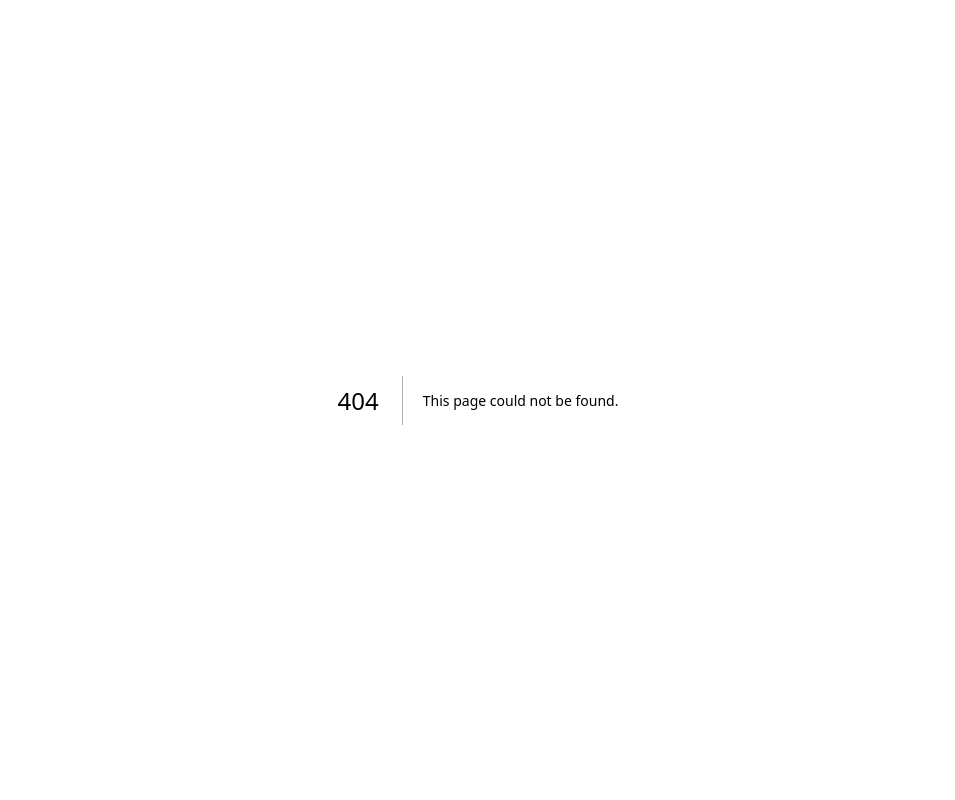
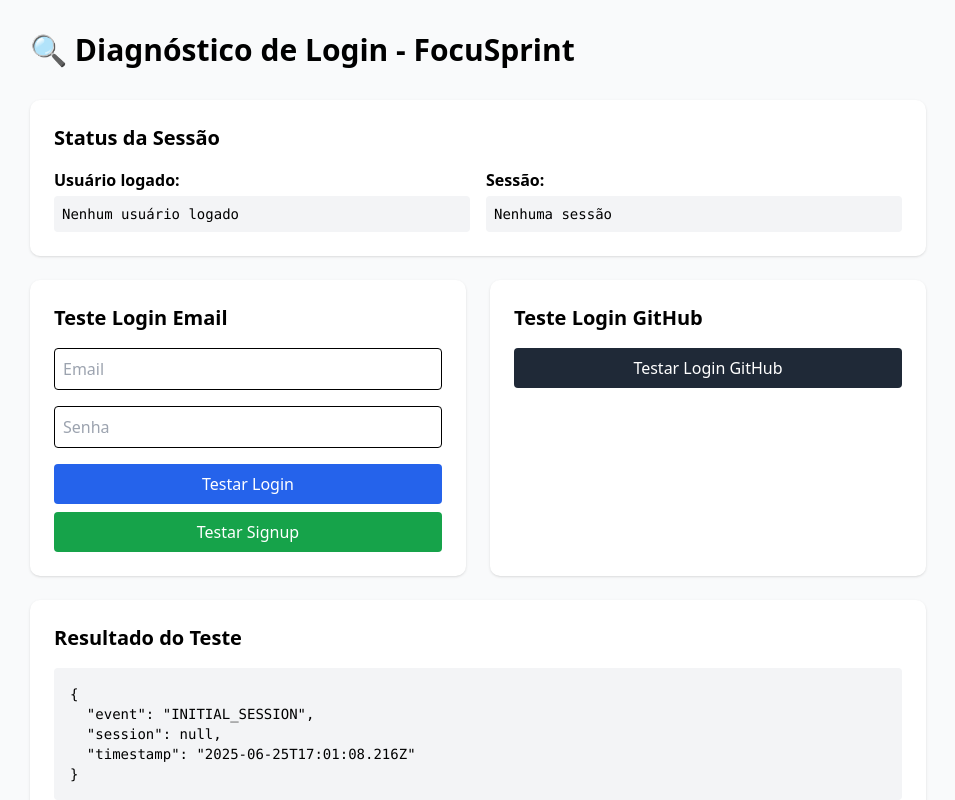
Before and after one commit to jonatas-setor/focusprint, a Next.js app: page /test-login in a window 1280 px wide. Before the commit this address had no page. Shown: the top 800 px of the page, without its empty margins (162-1117 px from the left). Built offline with nearby package versions, Linux system fonts and the light colour scheme.

Commit message:
feat: Add login diagnostic page for troubleshooting
- Create /test-login page to diagnose authentication issues
- Test email login, signup, and GitHub OAuth
- Display session status and environment info
- Help identify specific login problems

```diff
--- /dev/null
+++ b/src/app/test-login/page.tsx
@@ -0,0 +1,243 @@
+'use client';
+
+import { useState, useEffect } from 'react';
+import { createClient } from '@/lib/supabase/client';
+
+export default function TestLoginPage() {
+  const [email, setEmail] = useState('');
+  const [password, setPassword] = useState('');
+  const [loading, setLoading] = useState(false);
+  const [githubLoading, setGithubLoading] = useState(false);
+  const [result, setResult] = useState<any>(null);
+  const [user, setUser] = useState<any>(null);
+  const [session, setSession] = useState<any>(null);
+  const supabase = createClient();
+
+  useEffect(() => {
+    // Check current session
+    const checkSession = async () => {
+      const { data: { session }, error } = await supabase.auth.getSession();
+      setSession(session);
+      setUser(session?.user || null);
+    };
+
+    checkSession();
+
+    // Listen for auth changes
+    const { data: { subscription } } = supabase.auth.onAuthStateChange((event, session) => {
+      setSession(session);
+      setUser(session?.user || null);
+      setResult({ event, session, timestamp: new Date().toISOString() });
+    });
+
+    return () => subscription.unsubscribe();
+  }, []);
+
+  const testEmailLogin = async () => {
+    setLoading(true);
+    setResult(null);
+
+    try {
+      const { data, error } = await supabase.auth.signInWithPassword({
+        email,
+        password,
+      });
+
+      setResult({
+        type: 'email_login',
+        data,
+        error,
+        timestamp: new Date().toISOString()
+      });
+    } catch (err) {
+      setResult({
+        type: 'email_login',
+        error: err,
+        timestamp: new Date().toISOString()
+      });
+    } finally {
+      setLoading(false);
+    }
+  };
+
+  const testGithubLogin = async () => {
+    setGithubLoading(true);
+    setResult(null);
+
+    try {
+      const { data, error } = await supabase.auth.signInWithOAuth({
+        provider: 'github',
+        options: {
+          redirectTo: `${window.location.origin}/test-login`
+        }
+      });
+
+      setResult({
+        type: 'github_login',
+        data,
+        error,
+        timestamp: new Date().toISOString()
+      });
+    } catch (err) {
+      setResult({
+        type: 'github_login',
+        error: err,
+        timestamp: new Date().toISOString()
+      });
+    } finally {
+      setGithubLoading(false);
+    }
+  };
+
+  const testSignup = async () => {
+    setLoading(true);
+    setResult(null);
+
+    try {
+      const { data, error } = await supabase.auth.signUp({
+        email,
+        password,
+      });
+
+      setResult({
+        type: 'signup',
+        data,
+        error,
+        timestamp: new Date().toISOString()
+      });
+    } catch (err) {
+      setResult({
+        type: 'signup',
+        error: err,
+        timestamp: new Date().toISOString()
+      });
+    } finally {
+      setLoading(false);
+    }
+  };
+
+  const logout = async () => {
+    const { error } = await supabase.auth.signOut();
+    setResult({
+      type: 'logout',
+      error,
+      timestamp: new Date().toISOString()
+    });
+  };
+
+  return (
+    <div className="min-h-screen bg-gray-50 p-8">
+      <div className="max-w-4xl mx-auto">
+        <h1 className="text-3xl font-bold mb-8">🔍 Diagnóstico de Login - FocuSprint</h1>
+
+        {/* Current Session Status */}
+        <div className="bg-white p-6 rounded-lg shadow mb-6">
+          <h2 className="text-xl font-semibold mb-4">Status da Sessão</h2>
+          <div className="grid grid-cols-2 gap-4">
+            <div>
+              <strong>Usuário logado:</strong>
+              <pre className="bg-gray-100 p-2 rounded text-sm mt-1">
+                {user ? JSON.stringify(user, null, 2) : 'Nenhum usuário logado'}
+              </pre>
+            </div>
+            <div>
+              <strong>Sessão:</strong>
+              <pre className="bg-gray-100 p-2 rounded text-sm mt-1">
+                {session ? 'Sessão ativa' : 'Nenhuma sessão'}
+              </pre>
+            </div>
+          </div>
+          {user && (
+            <button
+              onClick={logout}
+              className="mt-4 px-4 py-2 bg-red-600 text-white rounded hover:bg-red-700"
+            >
+              Logout
+            </button>
+          )}
+        </div>
+
+        {/* Test Forms */}
+        <div className="grid grid-cols-1 md:grid-cols-2 gap-6 mb-6">
+          {/* Email Login Test */}
+          <div className="bg-white p-6 rounded-lg shadow">
+            <h2 className="text-xl font-semibold mb-4">Teste Login Email</h2>
+            <div className="space-y-4">
+              <input
+                type="email"
+                placeholder="Email"
+                value={email}
+                onChange={(e) => setEmail(e.target.value)}
+                className="w-full p-2 border rounded"
+              />
+              <input
+                type="password"
+                placeholder="Senha"
+                value={password}
+                onChange={(e) => setPassword(e.target.value)}
+                className="w-full p-2 border rounded"
+              />
+              <div className="space-y-2">
+                <button
+                  onClick={testEmailLogin}
+                  disabled={loading}
+                  className="w-full p-2 bg-blue-600 text-white rounded hover:bg-blue-700 disabled:opacity-50"
+                >
+                  {loading ? 'Testando Login...' : 'Testar Login'}
+                </button>
+                <button
+                  onClick={testSignup}
+                  disabled={loading}
+                  className="w-full p-2 bg-green-600 text-white rounded hover:bg-green-700 disabled:opacity-50"
+                >
+                  {loading ? 'Testando Signup...' : 'Testar Signup'}
+                </button>
+              </div>
+            </div>
+          </div>
+
+          {/* GitHub Login Test */}
+          <div className="bg-white p-6 rounded-lg shadow">
+            <h2 className="text-xl font-semibold mb-4">Teste Login GitHub</h2>
+            <button
+              onClick={testGithubLogin}
+              disabled={githubLoading}
+              className="w-full p-2 bg-gray-800 text-white rounded hover:bg-gray-900 disabled:opacity-50"
+            >
+              {githubLoading ? 'Redirecionando...' : 'Testar Login GitHub'}
+            </button>
+          </div>
+        </div>
+
+        {/* Results */}
+        {result && (
+          <div className="bg-white p-6 rounded-lg shadow">
+            <h2 className="text-xl font-semibold mb-4">Resultado do Teste</h2>
+            <pre className="bg-gray-100 p-4 rounded text-sm overflow-auto">
+              {JSON.stringify(result, null, 2)}
+            </pre>
+          </div>
+        )}
+
+        {/* Environment Info */}
+        <div className="bg-white p-6 rounded-lg shadow mt-6">
+          <h2 className="text-xl font-semibold mb-4">Informações do Ambiente</h2>
+          <div className="grid grid-cols-2 gap-4 text-sm">
+            <div>
+              <strong>URL atual:</strong> {window.location.href}
+            </div>
+            <div>
+              <strong>Origin:</strong> {window.location.origin}
+            </div>
+            <div>
+              <strong>Supabase URL:</strong> {process.env.NEXT_PUBLIC_SUPABASE_URL}
+            </div>
+            <div>
+              <strong>Anon Key (primeiros 20 chars):</strong> {process.env.NEXT_PUBLIC_SUPABASE_ANON_KEY?.substring(0, 20)}...
+            </div>
+          </div>
+        </div>
+      </div>
+    </div>
+  );
+}
```
